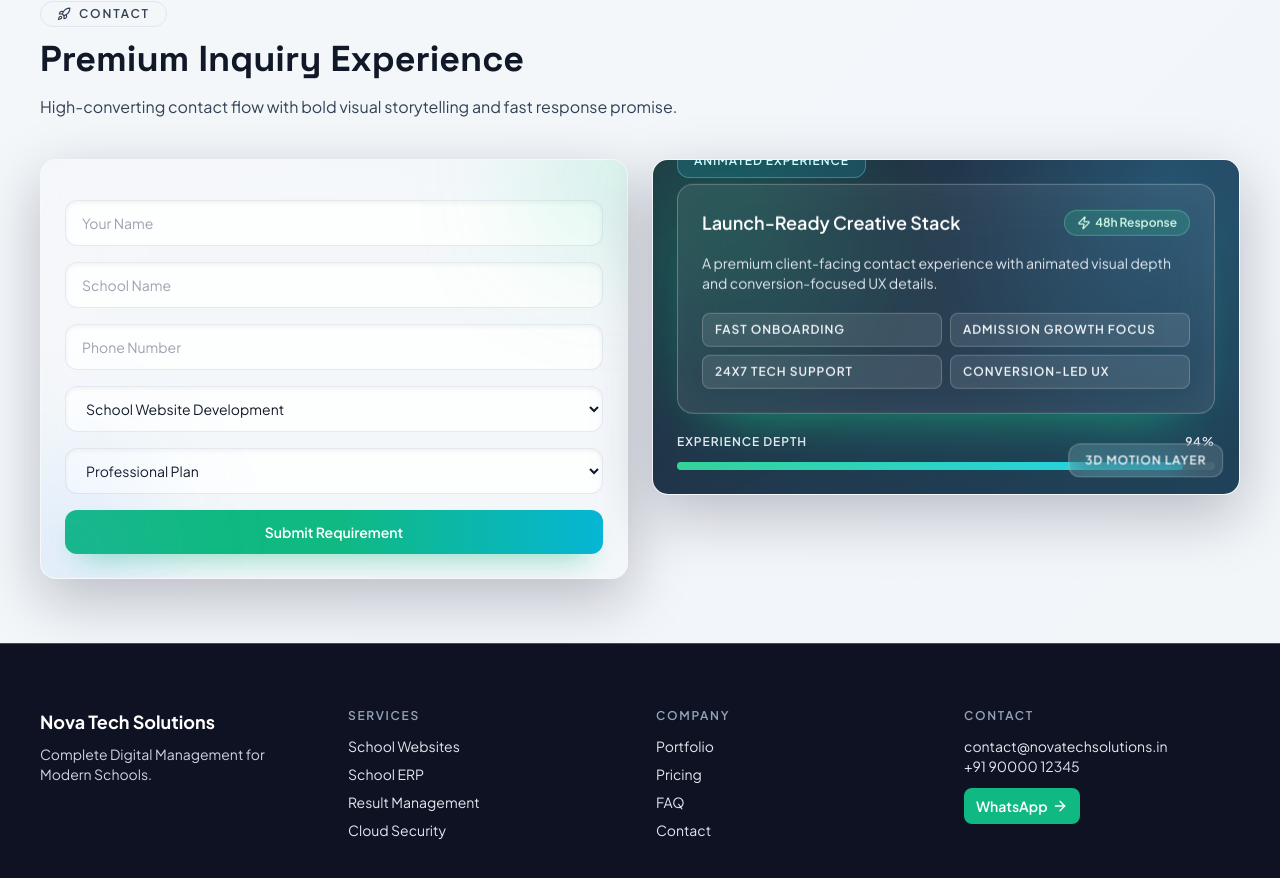
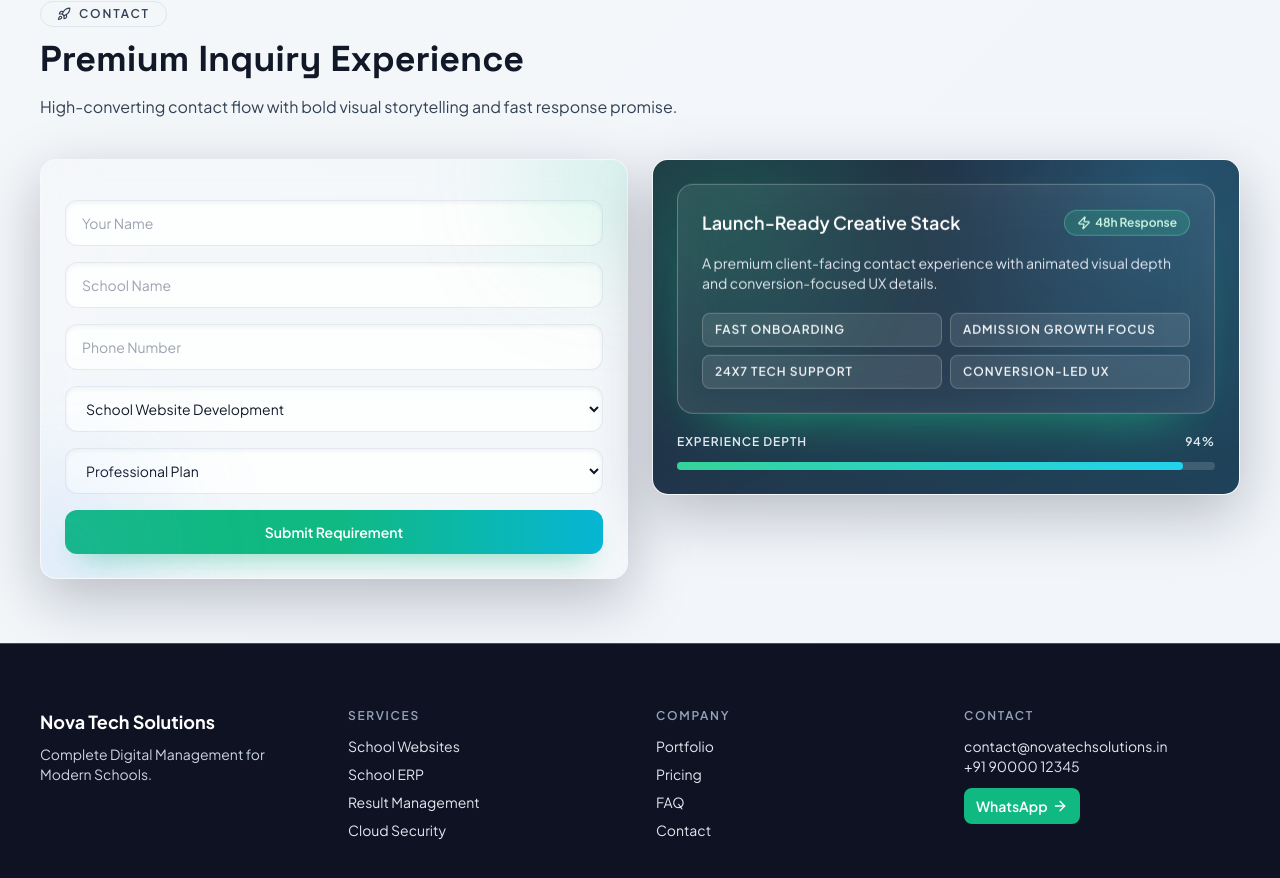
Before and after one commit to vishalgupta9792/Nova-Tech-Solutions, a Next.js app: page / in a window 1280 px wide. Shown: the part 4271-5149 px from the top of the page. Built offline with nearby package versions, Linux system fonts and the light colour scheme.

Commit message:
Remove floating animated badges from contact showcase

```diff
--- a/app/page.tsx
+++ b/app/page.tsx
@@ -395,20 +395,6 @@ export default function HomePage() {
                 />
               </div>
             </div>
-            <motion.div
-              animate={{ y: [0, -6, 0], x: [0, 4, 0] }}
-              transition={{ duration: 7.3, repeat: Infinity, ease: "easeInOut" }}
-              className="absolute bottom-4 right-4 rounded-xl border border-white/25 bg-white/15 px-4 py-2 backdrop-blur-lg"
-            >
-              <p className="text-xs font-semibold uppercase tracking-[0.08em] text-slate-100">3D Motion Layer</p>
-            </motion.div>
-            <motion.div
-              animate={{ y: [0, -8, 0], x: [0, -5, 0] }}
-              transition={{ duration: 6.6, repeat: Infinity, ease: "easeInOut" }}
-              className="absolute -top-4 left-6 rounded-xl border border-cyan-300/35 bg-cyan-400/15 px-4 py-2 backdrop-blur-lg"
-            >
-              <p className="text-xs font-semibold uppercase tracking-[0.08em] text-cyan-100">Animated Experience</p>
-            </motion.div>
           </motion.div>
         </div>
       </RevealSection>
```
